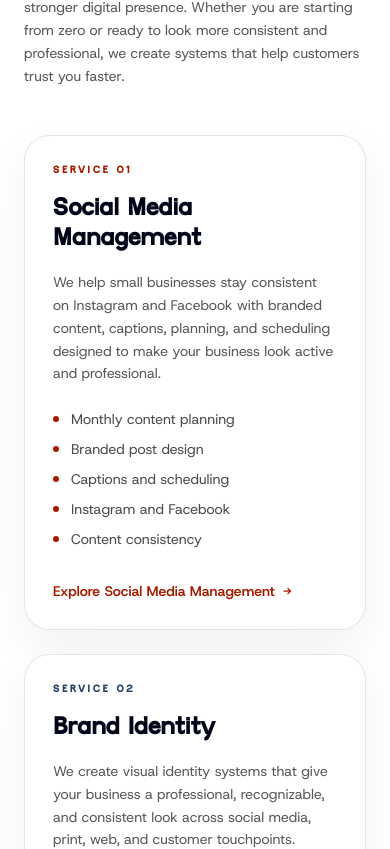
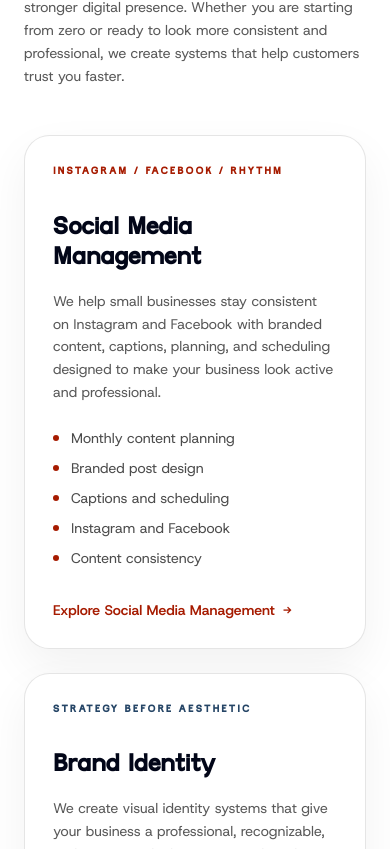
Before and after one commit to lienzo-Edison/Lienzo-studio, a Next.js app: page / in a window 390 px wide. Shown: the part 1555-2404 px from the top of the page. Built offline with nearby package versions, Linux system fonts and the light colour scheme; no server answers.

Commit message:
Refine service cards and mobile theme menu

```diff
--- a/components/ServicesSection.tsx
+++ b/components/ServicesSection.tsx
@@ -43,7 +43,14 @@ const copy = {
     title: "Creative and marketing services built for small businesses.",
     intro:
       "Lienzo Studio is a bilingual digital marketing studio that combines branding, content creation, social media management, website design, graphic design, and local SEO to help small businesses build a stronger digital presence. Whether you are starting from zero or ready to look more consistent and professional, we create systems that help customers trust you faster.",
-    cardLabel: "Service",
+    cardKickers: {
+      "social-media-management": "Instagram / Facebook / rhythm",
+      "brand-identity": "Strategy before aesthetic",
+      "content-creation": "Ideas with a point",
+      "graphic-design": "Design with a job",
+      "website-design": "Pages that pull weight",
+      "local-seo": "Google should know where to put you",
+    },
     connectionTitle: "Built to work together.",
     connectionBody:
       "Brand identity gives your business a clear foundation. Social media keeps that identity active. Website pages explain your services. Local SEO and an optimized Google Business Profile help customers find you. Together, these pieces create a stronger online presence than any single post or design can achieve alone.",
@@ -74,7 +81,14 @@ const copy = {
     title: "Servicios creativos y de marketing para pequeños negocios.",
     intro:
       "Lienzo Studio es un estudio bilingüe de marketing digital que combina branding, creación de contenido, manejo de redes sociales, diseño web, diseño gráfico y SEO local para ayudar a pequeños negocios a construir una presencia digital más fuerte. Ya sea que empieces desde cero o quieras verte más consistente y profesional, creamos sistemas que ayudan a tus clientes a confiar más rápido.",
-    cardLabel: "Servicio",
+    cardKickers: {
+      "social-media-management": "Instagram / Facebook / ritmo",
+      "brand-identity": "Estrategia antes que estética",
+      "content-creation": "Ideas con intención",
+      "graphic-design": "Diseño con propósito",
+      "website-design": "Páginas que sostienen el mensaje",
+      "local-seo": "Google debe saber dónde ponerte",
+    },
     connectionTitle: "Creados para trabajar juntos.",
     connectionBody:
       "La identidad de marca da una base clara a tu negocio. Las redes sociales mantienen esa identidad activa. Las páginas web explican tus servicios. El SEO local y un Google Business Profile optimizado ayudan a que tus clientes te encuentren. Juntas, estas piezas crean una presencia más fuerte que cualquier publicación o diseño por separado.",
@@ -105,6 +119,7 @@ const copy = {
 export default function ServicesSection() {
   const { language } = useLanguage();
   const c = copy[language];
+  const cardKickers: Record<string, string> = c.cardKickers;
 
   return (
     <section
@@ -153,8 +168,8 @@ export default function ServicesSection() {
                   spotlightColor={accent.spotlight}
                 >
                   <div className="relative z-[1] flex h-full flex-col">
-                    <p className={`text-[10px] font-display font-bold uppercase tracking-[0.28em] ${accent.label}`}>
-                      {c.cardLabel} {String(index + 1).padStart(2, "0")}
+                    <p className={`min-h-[2.1rem] text-[10px] font-display font-bold uppercase leading-relaxed tracking-[0.24em] ${accent.label}`}>
+                      {cardKickers[service.slug] ?? service.title[language]}
                     </p>
                     <h3 className="mt-4 font-display text-2xl font-bold leading-tight text-foreground">
                       {service.title[language]}
--- a/components/ThemeToggle.tsx
+++ b/components/ThemeToggle.tsx
@@ -8,6 +8,11 @@ const THEME_EVENT = "themechange";
 
 type Theme = "light" | "dark";
 type Mode = "system" | Theme;
+type MenuPlacement = "bottom" | "top";
+
+type ThemeToggleProps = {
+  menuPlacement?: MenuPlacement;
+};
 
 const getSystemTheme = () =>
   typeof window !== "undefined" && window.matchMedia("(prefers-color-scheme: dark)").matches
@@ -69,7 +74,7 @@ const subscribeToTheme = (onStoreChange: () => void) => {
   };
 };
 
-export default function ThemeToggle() {
+export default function ThemeToggle({ menuPlacement = "bottom" }: ThemeToggleProps) {
   const [open, setOpen] = useState(false);
   const containerRef = useRef<HTMLDivElement | null>(null);
   const snapshot = useSyncExternalStore(
@@ -77,7 +82,7 @@ export default function ThemeToggle() {
     getThemeSnapshot,
     getServerThemeSnapshot,
   );
-  const [mode, theme] = snapshot.split(":") as [Mode, Theme];
+  const [mode] = snapshot.split(":") as [Mode, Theme];
 
   const applyMode = (next: Mode, persistOverride = false) => {
     const resolved = next === "system" ? getSystemTheme() : next;
@@ -92,8 +97,9 @@ export default function ThemeToggle() {
     }
   };
 
-  const isDark = theme === "dark";
   const modeLabel = mode === "system" ? "System" : mode === "dark" ? "Dark" : "Light";
+  const menuPositionClass =
+    menuPlacement === "top" ? "bottom-full mb-2" : "top-full mt-2";
 
   useEffect(() => {
     if (!open) return;
@@ -120,8 +126,8 @@ export default function ThemeToggle() {
       >
         {mode === "system" ? (
           <svg
-            width="16"
-            height="16"
+            width="17"
+            height="17"
             viewBox="0 0 24 24"
             fill="none"
             xmlns="http://www.w3.org/2000/svg"
@@ -129,33 +135,40 @@ export default function ThemeToggle() {
             className="text-current"
           >
             <path
-              d="M6.5 7.5h11a1 1 0 0 1 1 1v7a1 1 0 0 1-1 1h-11a1 1 0 0 1-1-1v-7a1 1 0 0 1 1-1Z"
+              d="M5.25 6.75h13.5a1.5 1.5 0 0 1 1.5 1.5v8a1.5 1.5 0 0 1-1.5 1.5H5.25a1.5 1.5 0 0 1-1.5-1.5v-8a1.5 1.5 0 0 1 1.5-1.5Z"
               stroke="currentColor"
-              strokeWidth="1.5"
+              strokeWidth="1.7"
+              strokeLinejoin="round"
             />
             <path
-              d="M9 17.5v2h6v-2"
+              d="M9 20.25h6M12 17.75v2.5"
               stroke="currentColor"
-              strokeWidth="1.5"
-              strokeLinecap="round"
-            />
-            <path
-              d="M6.2 10.2c1.2-1.2 3.4-1.2 4.6 0"
-              stroke="currentColor"
-              strokeWidth="1.5"
-              strokeLinecap="round"
-            />
-            <path
-              d="M13.2 10.2c1.2-1.2 3.4-1.2 4.6 0"
-              stroke="currentColor"
-              strokeWidth="1.5"
+              strokeWidth="1.7"
               strokeLinecap="round"
             />
           </svg>
-        ) : isDark ? (
+        ) : mode === "light" ? (
           <svg
-            width="16"
-            height="16"
+            width="17"
+            height="17"
+            viewBox="0 0 24 24"
+            fill="none"
+            xmlns="http://www.w3.org/2000/svg"
+            aria-hidden="true"
+            className="text-current"
+          >
+            <circle cx="12" cy="12" r="4.25" stroke="currentColor" strokeWidth="1.8" />
+            <path
+              d="M12 2.75v2.2M12 19.05v2.2M21.25 12h-2.2M4.95 12h-2.2M18.55 5.45l-1.55 1.55M7 17l-1.55 1.55M18.55 18.55 17 17M7 7 5.45 5.45"
+              stroke="currentColor"
+              strokeWidth="1.8"
+              strokeLinecap="round"
+            />
+          </svg>
+        ) : (
+          <svg
+            width="17"
+            height="17"
             viewBox="0 0 24 24"
             fill="none"
             xmlns="http://www.w3.org/2000/svg"
@@ -163,55 +176,11 @@ export default function ThemeToggle() {
             className="text-current"
           >
             <path
-              d="M12 3.25c.5 0 .9.4.9.9v2.1a.9.9 0 1 1-1.8 0v-2.1c0-.5.4-.9.9-.9Z"
-              fill="currentColor"
-            />
-            <path
-              d="M12 17.65a5.65 5.65 0 1 1 0-11.3 5.65 5.65 0 0 1 0 11.3Zm0-1.8a3.85 3.85 0 1 0 0-7.7 3.85 3.85 0 0 0 0 7.7Z"
-              fill="currentColor"
-            />
-            <path
-              d="M12 18.85c.5 0 .9.4.9.9v2.1a.9.9 0 1 1-1.8 0v-2.1c0-.5.4-.9.9-.9Z"
-              fill="currentColor"
-            />
-            <path
-              d="M5.2 6.5a.9.9 0 0 1 1.27 0l1.49 1.49a.9.9 0 0 1-1.27 1.27L5.2 7.77a.9.9 0 0 1 0-1.27Z"
-              fill="currentColor"
-            />
-            <path
-              d="M16.04 16.04a.9.9 0 0 1 1.27 0l1.49 1.49a.9.9 0 0 1-1.27 1.27l-1.49-1.49a.9.9 0 0 1 0-1.27Z"
-              fill="currentColor"
-            />
-            <path
-              d="M3.25 12c0-.5.4-.9.9-.9h2.1a.9.9 0 1 1 0 1.8h-2.1c-.5 0-.9-.4-.9-.9Z"
-              fill="currentColor"
-            />
-            <path
-              d="M18.85 12c0-.5.4-.9.9-.9h2.1a.9.9 0 1 1 0 1.8h-2.1c-.5 0-.9-.4-.9-.9Z"
-              fill="currentColor"
-            />
-            <path
-              d="M5.2 17.5a.9.9 0 0 1 1.27 0l1.49 1.49a.9.9 0 0 1-1.27 1.27L5.2 18.77a.9.9 0 0 1 0-1.27Z"
-              fill="currentColor"
-            />
-            <path
-              d="M16.04 7.96a.9.9 0 0 1 1.27 0l1.49 1.49a.9.9 0 0 1-1.27 1.27l-1.49-1.49a.9.9 0 0 1 0-1.27Z"
-              fill="currentColor"
-            />
-          </svg>
-        ) : (
-          <svg
-            width="16"
-            height="16"
-            viewBox="0 0 24 24"
-            fill="none"
-            xmlns="http://www.w3.org/2000/svg"
-            aria-hidden="true"
-            className="text-current"
-          >
-            <path
-              d="M14.8 3.6a.9.9 0 0 1 .92 1.2A7.2 7.2 0 0 0 20 12a7.2 7.2 0 0 0-7.2 7.2.9.9 0 0 1-1.2.92A9.4 9.4 0 1 1 14.8 3.6Zm-2.4 2.2a7.6 7.6 0 1 0 6.9 11.3 9 9 0 0 1-6.9-11.3Z"
-              fill="currentColor"
+              d="M20.25 15.35A8.35 8.35 0 0 1 8.65 3.75a7 7 0 1 0 11.6 11.6Z"
+              stroke="currentColor"
+              strokeWidth="1.8"
+              strokeLinecap="round"
+              strokeLinejoin="round"
             />
           </svg>
         )}
@@ -220,7 +189,7 @@ export default function ThemeToggle() {
         <div
           role="menu"
           aria-label="Theme options"
-          className="absolute right-0 mt-2 w-36 rounded-2xl border border-black/10 bg-[#f6f1e7]/95 p-1 text-xs uppercase tracking-[0.2em] text-black shadow-[0_16px_40px_rgba(0,0,0,0.12)] backdrop-blur dark:border-white/15 dark:bg-[#151c24]/95 dark:text-[#f6f1e7]"
+          className={`absolute right-0 z-10 w-36 rounded-2xl border border-black/10 bg-[#f6f1e7]/95 p-1 text-xs uppercase tracking-[0.2em] text-black shadow-[0_16px_40px_rgba(0,0,0,0.12)] backdrop-blur dark:border-white/15 dark:bg-[#151c24]/95 dark:text-[#f6f1e7] ${menuPositionClass}`}
         >
           {(["system", "light", "dark"] as Mode[]).map((option) => (
             <button
--- a/components/TopNav.tsx
+++ b/components/TopNav.tsx
@@ -184,7 +184,7 @@ export default function TopNav() {
                         <span className="text-[9px] font-bold uppercase tracking-widest text-black/40 dark:text-white/40">
                           {language === "es" ? "Tema" : "Theme"}
                         </span>
-                        <ThemeToggle />
+                        <ThemeToggle menuPlacement="top" />
                       </div>
                     </div>
                   </div>
```
